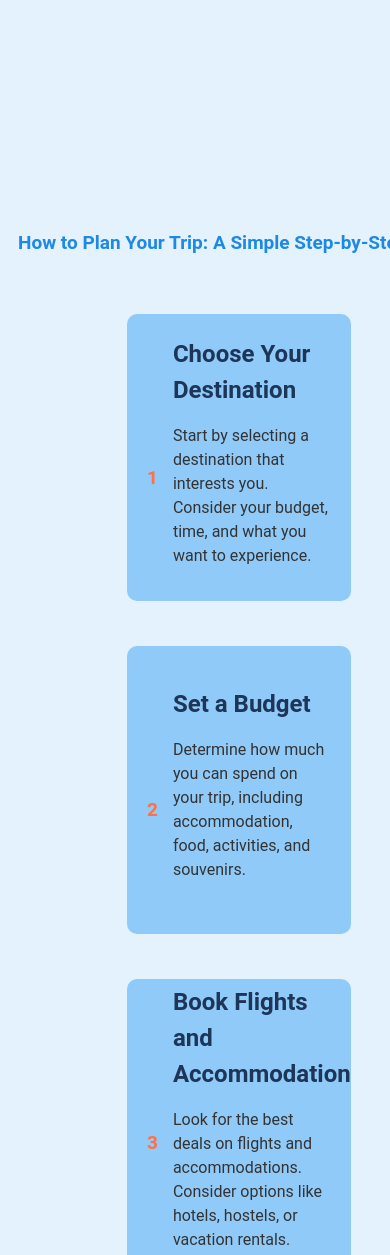
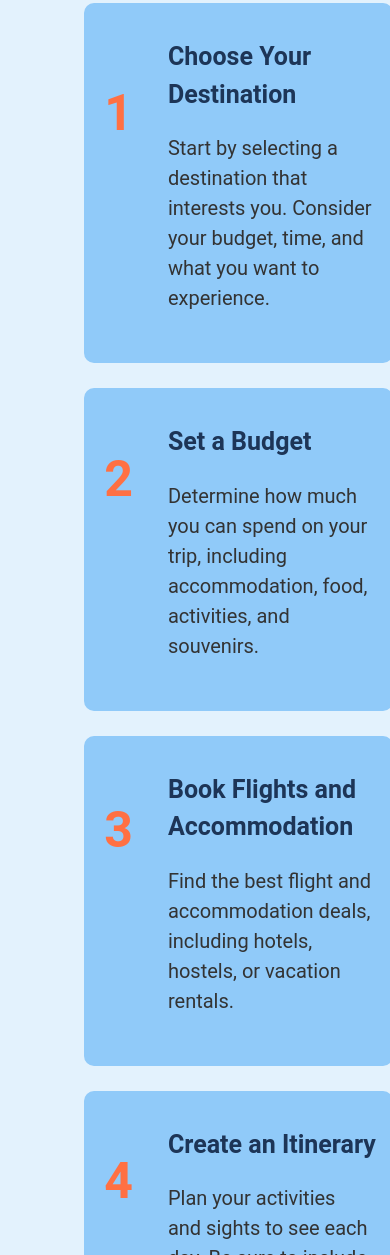
Before and after one commit to makskhv21/UI-Frontend-labs, a plain HTML site: page Lab1/Layout3/index.html in a window 390 px wide. Shown: the part 2482-3737 px from the top of the page. Drawn offline with Linux system fonts and the light colour scheme.

Commit message:
fix: Improved media for Layout3

```diff
--- a/Lab1/Layout3/index.html
+++ b/Lab1/Layout3/index.html
@@ -109,8 +109,7 @@
                     <div class="step-content">
                         <h2>Book Flights and Accommodation</h2>
                         <p>
-                            Look for the best deals on flights and accommodations. Consider options like hotels, hostels,
-                            or vacation rentals.
+                            Find the best flight and accommodation deals, including hotels, hostels, or vacation rentals.
                         </p>
                     </div>
                 </article>
--- a/Lab1/Layout3/style.css
+++ b/Lab1/Layout3/style.css
@@ -412,7 +412,7 @@ footer td {
     .destinations-content,
     .tips-content,
     .adventures-content {
-        width: 80%;
+        width: 89%;
     }
 
     .steps-container {
@@ -421,11 +421,16 @@ footer td {
         align-items: center;
         justify-content: center;
         margin-left: 235px;
-        gap: 40px;
+        gap: 50px;
     }
 
     .step {
         width: 290px;
+        margin-top: 0;
+    }
+
+    .step-content {
+        padding: 30px 0;
     }
 
     footer {
@@ -485,11 +490,6 @@ footer td {
 }
 
 @media (max-width: 480px) {
-    body {
-        margin: 0;
-        padding: 0;
-    }
-
     header {
         flex-direction: column;
         height: auto;
@@ -508,6 +508,7 @@ footer td {
     .articles-container {
         flex-direction: column;
         gap: 20px;
+        width: 115%;
     }
 
     .step-by-step-guide {
@@ -517,12 +518,35 @@ footer td {
     }
 
     .step-by-step-guide h1 {
-        font-size: 19px;
+        margin-top: 0;
+        font-size: 25px;
+        padding-left: 20px;
+        padding-right: 20px;
     }
 
     .step {
-        width: 100%;
+        width: 115%;
         height: auto;
+    }
+
+    .step h1 {
+        font-size: 50px;
+    }
+
+    .step-content h2 {
+        font-size: 25px;
+    }
+
+    .step-content p {
+        font-size: 20px;
+    }
+
+    .btn-learn {
+        width: 56%;
+    }
+
+    .get-started-button {
+        width: 40%;
     }
 
     footer .logo {
@@ -534,6 +558,8 @@ footer td {
         flex-direction: column;
         align-items: center;
         padding: 10px;
+        margin-top: 0;
+        height: 170px;
     }
 
     footer .list-items {
@@ -541,6 +567,7 @@ footer td {
         align-items: flex-start;
         margin: 0;
         padding-right: 10px;
+        padding-bottom: 30px;
     }
 
     footer .list-items ul li {
```
